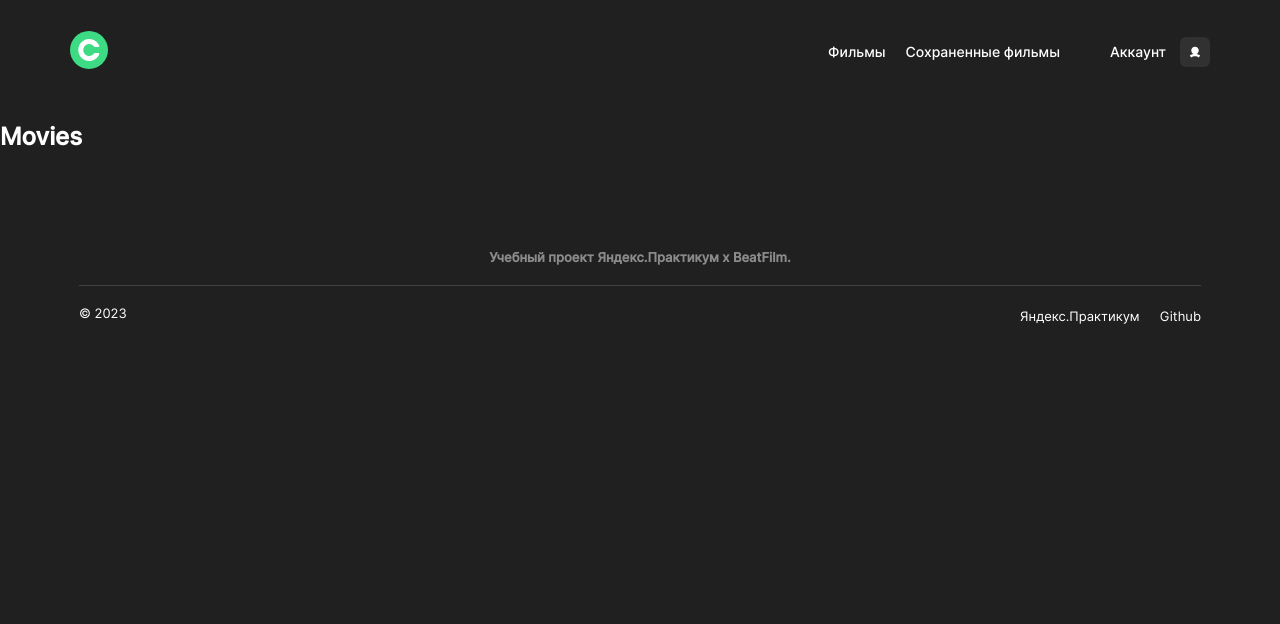
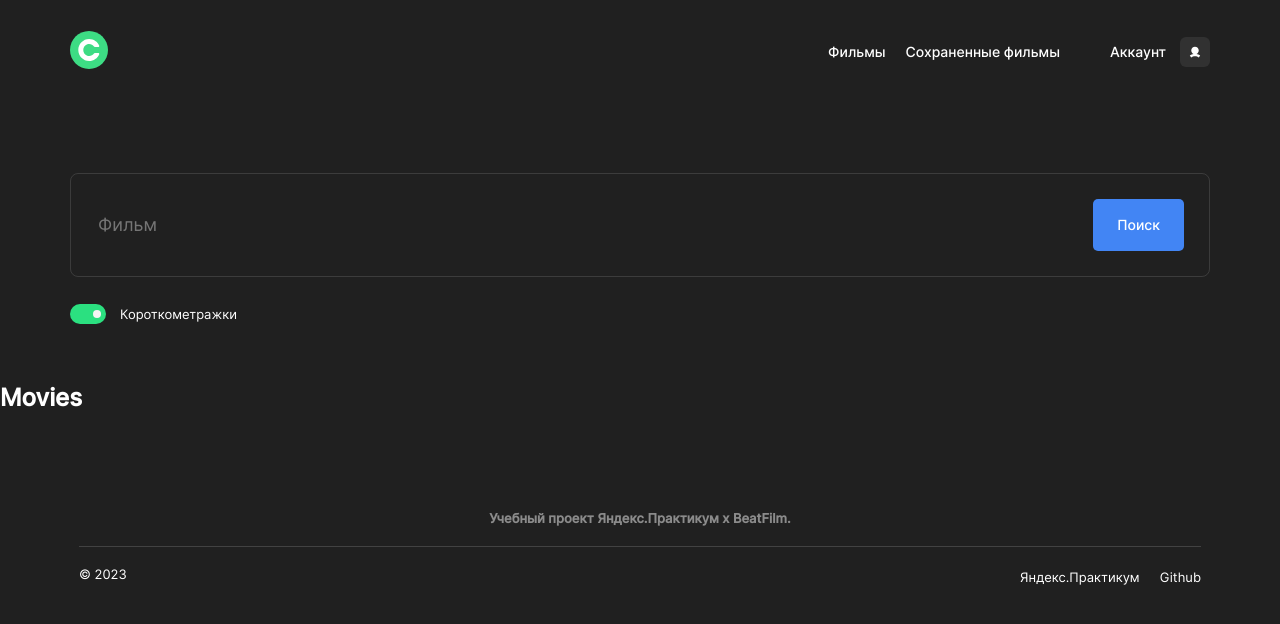
Before and after one commit to KozyrevAlexey/movies-explorer-frontend, a React (Create React App) app: page /movies in a window 1280 px wide. Shown: the top 624 px of the page. Built offline with nearby package versions, Linux system fonts and the light colour scheme.

Commit message:
Feat: Сделать секцию Search & Toggle

```diff
--- /dev/null
+++ b/src/components/CheckBox/CheckBox.css
@@ -0,0 +1,54 @@
+.checkbox {
+display: flex;
+align-self: center;
+align-items: center;
+margin-top: 27px;
+}
+
+.checkbox__input {
+margin-right: 14px;
+width: 36px;
+height: 20px;
+display: inline-block;
+outline: none;
+-webkit-appearance: none;
+border-radius: 20px;
+position: relative;
+cursor: pointer;
+background-color: #343434;
+}
+
+.checkbox__input::after {
+position: absolute;
+height: 8px;
+width: 8px;
+top: 6px;
+left: 7px;
+border-radius: 50%;
+content: '';
+background-color: #A0A0A0;
+}
+
+.checkbox__input:checked {
+  background-color: #2BE080;
+}
+
+.checkbox__input:checked::after {
+  top: 6px;
+  right: 8px;
+  position: absolute;
+  height: 8px;
+  width: 8px;
+  content: '';
+  background-color: #F5F5F5;
+  border-radius: 50%;
+  transform: translate(16px);
+  transition: 0.3s ease;
+}
+
+.checkbox__togle {
+  font-size: 13px;
+  font-weight: 400;
+  line-height: 18px;
+  cursor: pointer;
+}
--- /dev/null
+++ b/src/components/CheckBox/CheckBox.jsx
@@ -0,0 +1,23 @@
+import React from "react";
+import { useState } from "react";
+import './CheckBox.css'
+
+const CheckBox = ({ onFilter }) => {
+  const [shorts, setShorts] = useState(true);
+  return (
+    <section className='checkbox'>
+      <input
+        type='checkbox'
+        id='checkbox'
+        className='checkbox__input'
+        checked={shorts}
+        onChange={() => { setShorts(!shorts) }}
+      />
+      <label
+        htmlFor='checkbox'
+        className='checkbox__togle'>Короткометражки</label>
+    </section>
+  )
+}
+
+export default CheckBox;
--- a/src/components/Header/Header.jsx
+++ b/src/components/Header/Header.jsx
@@ -3,7 +3,7 @@ import './Header.css';
 import Navigation from '../Navigation/Navigation';
 import { useLocation } from 'react-router-dom';
 
-function Header() {
+const Header = () => {
   const location = useLocation();
 
   return (
--- a/src/components/Movies/Movies.jsx
+++ b/src/components/Movies/Movies.jsx
@@ -1,11 +1,13 @@
 import React from 'react';
 import Header from '../Header/Header';
+import SearchForm from '../SearchForm/SearchForm';
 
 const Movies = () => {
   return (
 
     <section>
     <Header />
+    <SearchForm />
 <h2>Movies</h2>
     </section>
   );
--- a/src/components/SavedMovies/SavedMovies.jsx
+++ b/src/components/SavedMovies/SavedMovies.jsx
@@ -1,8 +1,14 @@
 import React from 'react';
+import './SavedMovies.css';
+import Header from '../Header/Header';
+import SearchForm from '../SearchForm/SearchForm';
+
 
 const SavedMovies = () => {
   return (
     <section>
+    <Header />
+    <SearchForm />
 <h2>SavedMovies</h2>
     </section>
   );
--- /dev/null
+++ b/src/components/SearchForm/SearchForm.css
@@ -0,0 +1,42 @@
+.search__form {
+  padding: 70px 70px 40px;
+}
+
+.form__search {
+  display: flex;
+  justify-content: space-between;
+  align-items: center;
+  padding: 25px;
+  border-radius: 8px;
+border: 1.5px solid rgba(170, 170, 170, 0.2);
+}
+
+.form__search-input {
+  background: #202020;
+  border: none;
+  color: #8B8B8B;
+font-feature-settings: 'clig' off, 'liga' off;
+font-size: 18px;
+font-weight: 400;
+line-height: 20px;
+width: 100%;
+}
+
+.form__search-button {
+  width: 100px;
+height: 52px;
+border-radius: 5px;
+background: #4285F4;
+color: #FFF;
+text-align: center;
+font-size: 14px;
+font-weight: 500;
+border: none;
+transition: 0.5s;
+margin-left: 20px;
+}
+
+.form__search-button:hover {
+  cursor: pointer;
+  opacity: 0.8;
+}
--- /dev/null
+++ b/src/components/SearchForm/SearchForm.jsx
@@ -0,0 +1,29 @@
+import React from "react";
+import './SearchForm.css';
+import CheckBox from "../CheckBox/CheckBox";
+
+const SearchForm = () => {
+  return (
+    <section className='search__form'>
+      <form className='form__search'>
+        <input
+          className='form__search-input'
+          name='search'
+          minLength='2'
+          maxLength='40'
+          type='text'
+          placeholder='Фильм'
+        />
+        <button
+          className='form__search-button'
+          type='button'
+          >
+          Поиск
+          </button>
+      </form>
+      <CheckBox />
+    </section>
+  );
+};
+
+export default SearchForm;
```
Also changed, not shown: src/components/SavedMovies/SavedMovies.css (added).
